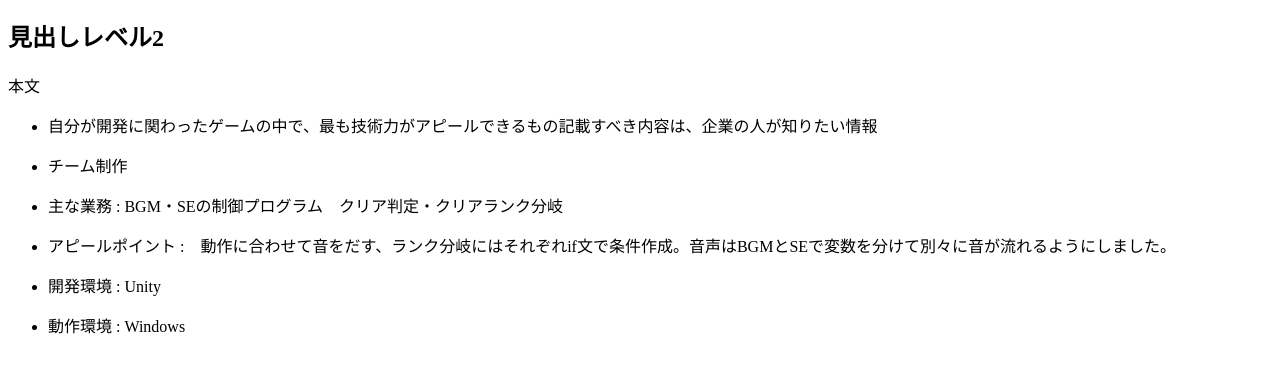
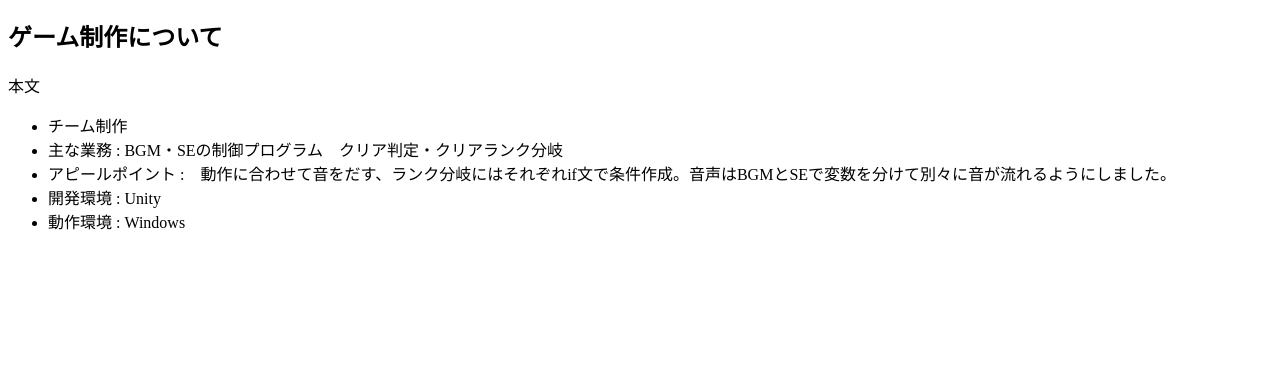
Before and after one commit to ShinNaka/WebSite20170517, a plain HTML site: page index.html in a window 1280 px wide. Shown: the part 57-430 px from the top of the page. Drawn offline with Linux system fonts and the light colour scheme.

Commit message:
Update index.html

```diff
--- a/index.html
+++ b/index.html
@@ -1,20 +1,7 @@
-<div id="doc" class="markdown-body container-fluid"><h1 id="htmlページ">課題</h1><h2 id="見出しレベル2">見出しレベル2</h2><p>本文</p><ul>
-<li>
-<p>自分が開発に関わったゲームの中で、最も技術力がアピールできるもの記載すべき内容は、企業の人が知りたい情報</p>
-</li>
-<li>
-<p>チーム制作</p>
-</li>
-<li>
-<p>主な業務 : BGM・SEの制御プログラム　クリア判定・クリアランク分岐</p>
-</li>
-<li>
-<p>アピールポイント :　動作に合わせて音をだす、ランク分岐にはそれぞれif文で条件作成。音声はBGMとSEで変数を分けて別々に音が流れるようにしました。</p>
-</li>
-<li>
-<p>開発環境 : Unity</p>
-</li>
-<li>
-<p>動作環境 : Windows</p>
-</li>
+<div id="doc" class="markdown-body container-fluid"><h1 id="課題">課題</h1><h2 id="ゲーム制作について">ゲーム制作について</h2><p>本文</p><ul>
+<li>チーム制作</li>
+<li>主な業務 : BGM・SEの制御プログラム　クリア判定・クリアランク分岐</li>
+<li>アピールポイント :　動作に合わせて音をだす、ランク分岐にはそれぞれif文で条件作成。音声はBGMとSEで変数を分けて別々に音が流れるようにしました。</li>
+<li>開発環境 : Unity</li>
+<li>動作環境 : Windows</li>
 </ul></div>
```
